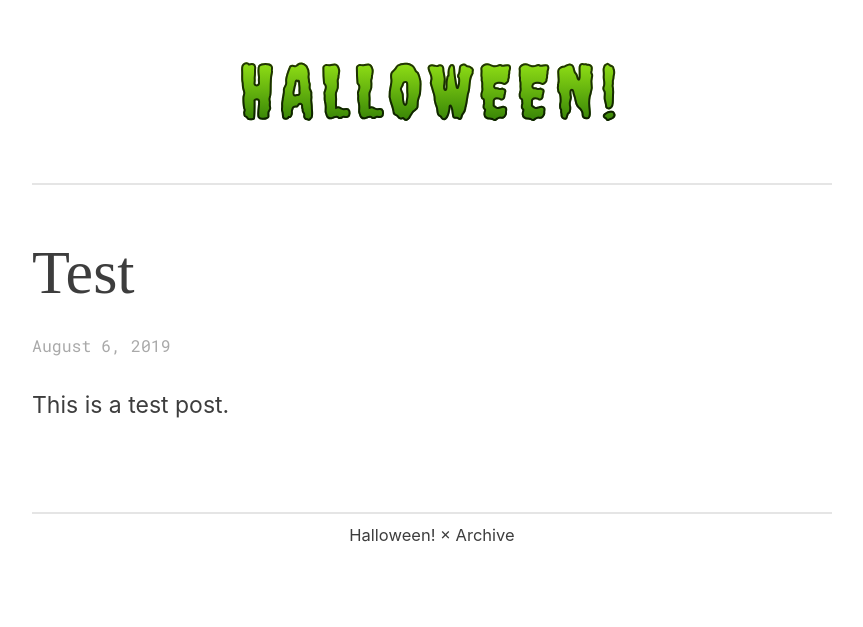
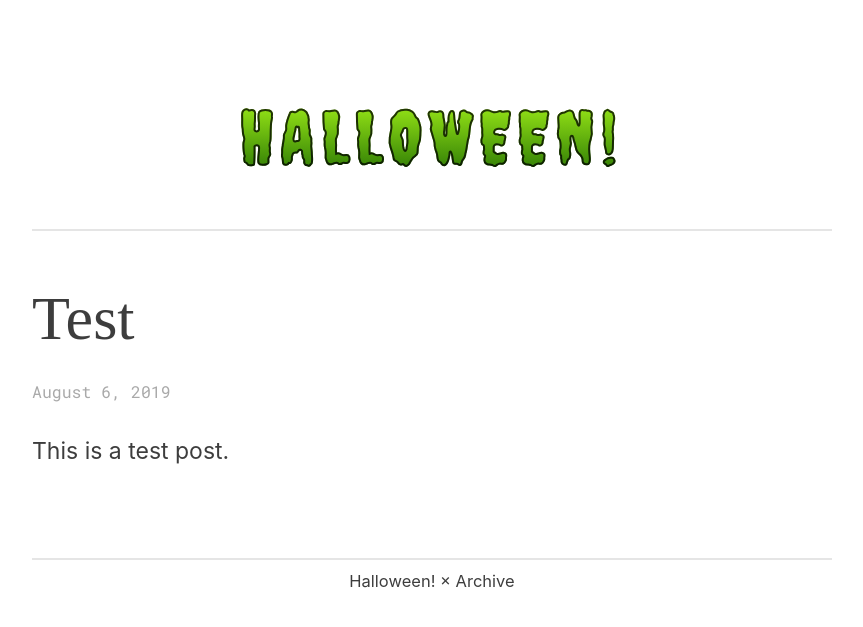
Before and after one commit to lmw13/lmw13, a Jekyll site: the page built from index.html, in a window 1280 px wide. Shown: the top 627 px of the page, without its empty margins (208-1071 px from the left). Built offline with Jekyll 4.4.1, drawn with Linux system fonts in a browser that asks for light colours; some web fonts are replaced; the list of posts is cut into pages by our own code.

Commit message:
Update style.css

```diff
--- a/css/style.css
+++ b/css/style.css
@@ -14,7 +14,7 @@ body {
 	font-family: 'Inter', -apple-system, BlinkMacSystemFont, Segoe UI, Helvetica, Arial, sans-serif, Apple Color Emoji, Segoe UI Emoji, Segoe UI Symbol;
 	font-size: 23px;
 	color: rgba(0, 0, 0, 0.76);
-	/* padding: 1em; */
+	padding: 1em;
 }
 
 .spacer {
```
